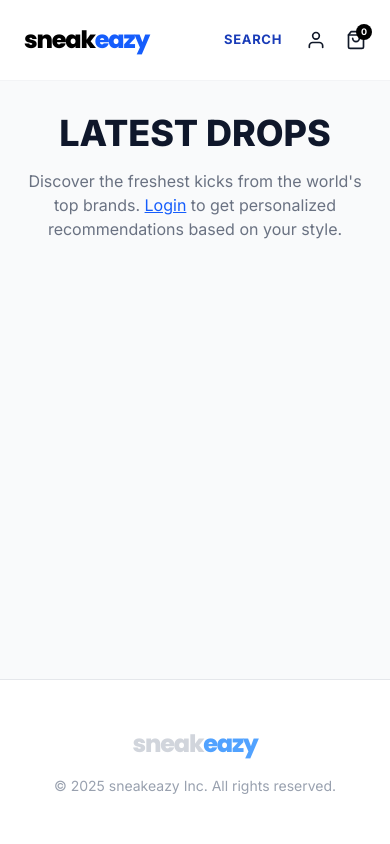
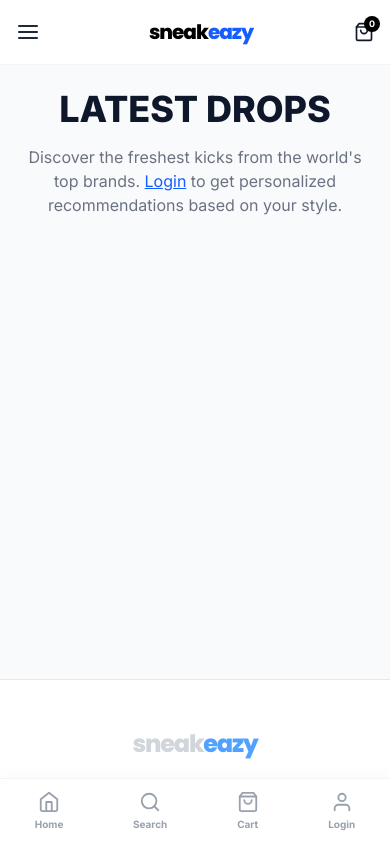
Before and after one commit to cultivatestd-lang/sneakeazy, a PHP site: page / in a window 390 px wide. Run offline with PHP 8.4, Linux system fonts and the light colour scheme; data that the repository does not hold is empty.

Commit message:
Optimize U for mobile responsiveness (Bottom Nav, Header, Grid)

```diff
--- a/index.php
+++ b/index.php
@@ -642,43 +642,49 @@ if ($page === 'detail' && isset($_GET['product_id'])) {
 <body class="bg-gray-50 text-slate-900 min-h-screen flex flex-col">
 
     <!-- Header -->
-    <header class="sticky top-0 z-50 bg-white border-b border-gray-100" x-data="{ searchOpen: false }">
-        <div class="max-w-[1440px] mx-auto px-6 h-20 flex items-center justify-between">
+    <header class="sticky top-0 z-50 bg-white/95 backdrop-blur-md border-b border-gray-100 transition-all duration-300"
+        x-data="{ searchOpen: false, mobileMenuOpen: false }">
+        <div class="max-w-[1440px] mx-auto px-4 sm:px-6 h-16 sm:h-20 flex items-center justify-between">
 
-            <!-- Left: Logo & Nav -->
-            <div class="flex items-center gap-12">
+            <!-- Mobile Menu Button -->
+            <button @click="mobileMenuOpen = !mobileMenuOpen"
+                class="lg:hidden p-2 -ml-2 text-gray-800 focus:outline-none">
+                <svg xmlns="http://www.w3.org/2000/svg" width="24" height="24" viewBox="0 0 24 24" fill="none"
+                    stroke="currentColor" stroke-width="2" stroke-linecap="round" stroke-linejoin="round">
+                    <line x1="3" y1="12" x2="21" y2="12"></line>
+                    <line x1="3" y1="6" x2="21" y2="6"></line>
+                    <line x1="3" y1="18" x2="21" y2="18"></line>
+                </svg>
+            </button>
+
             <!-- Logo -->
-                <a href="index.php" class="text-2xl font-black tracking-tighter text-black lowercase"
+            <a href="index.php"
+                class="text-xl sm:text-2xl font-black tracking-tighter text-black lowercase flex-shrink-0"
                 style="font-family: 'Poppins', sans-serif;">
                 sneak<span class="text-blue-600">eazy</span>
             </a>
 
             <!-- Desktop Nav -->
-                <nav
-                    class="hidden lg:flex items-center gap-8 text-[13px] font-bold tracking-wider uppercase text-gray-800">
+            <nav class="hidden lg:flex items-center gap-8 text-[13px] font-bold tracking-wider uppercase text-gray-800">
                 <a href="index.php?filter=all" class="hover:text-blue-600 transition-colors">Shop By</a>
                 <a href="index.php?filter=new" class="hover:text-blue-600 transition-colors">Releases</a>
                 <a href="index.php?filter=brands" class="hover:text-blue-600 transition-colors">Brands</a>
-                    <a href="index.php?filter=features" class="hover:text-blue-600 transition-colors">Features</a>
                 <a href="index.php?filter=sale" class="text-red-500 hover:text-red-600 transition-colors">Sale</a>
                 <?php if ($currentUser): ?>
                     <a href="index.php?filter=foryou" class="text-blue-600">For You</a>
                 <?php endif; ?>
             </nav>
-            </div>
 
             <!-- Right: Actions -->
-            <div class="flex items-center gap-6">
-
-                <!-- Search Trigger -->
-                <div class="relative">
+            <div class="flex items-center gap-3 sm:gap-6">
+                <!-- Search Trigger (Desktop) -->
+                <div class="relative hidden sm:block">
                     <button
                         onclick="document.getElementById('search-container').classList.toggle('hidden'); document.getElementById('search-input').focus();"
                         class="text-[13px] font-bold text-blue-800 uppercase tracking-wider hover:text-blue-600 transition-colors flex items-center gap-1">
                         Search
                     </button>
-
-                    <!-- Search Overlay/Dropdown -->
+                    <!-- Desktop Search Dropdown -->
                     <div id="search-container"
                         class="hidden absolute right-0 top-full mt-4 w-80 bg-white shadow-xl border border-gray-100 p-3 rounded-xl z-50">
                         <form method="GET" action="index.php" class="relative">
@@ -697,21 +703,22 @@ if ($page === 'detail' && isset($_GET['product_id'])) {
                     </div>
                 </div>
 
-                <!-- Icons -->
-                <div class="flex items-center gap-5 text-gray-900">
-                    <!-- Support (Headset) -->
-                    <a href="#" class="hover:text-blue-600 transition-colors hidden sm:block">
+                <!-- Desktop/Tablet User Actions -->
+                <div class="flex items-center gap-4 sm:gap-5 text-gray-900">
+                    <!-- Cart (Visible on Mobile too) -->
+                    <a href="#" class="hover:text-blue-600 transition-colors relative">
                         <svg xmlns="http://www.w3.org/2000/svg" width="20" height="20" viewBox="0 0 24 24" fill="none"
                             stroke="currentColor" stroke-width="2" stroke-linecap="round" stroke-linejoin="round">
-                            <path d="M3 18v-6a9 9 0 0 1 18 0v6"></path>
-                            <path
-                                d="M21 19a2 2 0 0 1-2 2h-1a2 2 0 0 1-2-2v-3a2 2 0 0 1 2-2h3zM3 19a2 2 0 0 0 2 2h1a2 2 0 0 0 2-2v-3a2 2 0 0 0-2-2H3z">
-                            </path>
+                            <path d="M6 2L3 6v14a2 2 0 0 0 2 2h14a2 2 0 0 0 2-2V6l-3-4z"></path>
+                            <line x1="3" y1="6" x2="21" y2="6"></line>
+                            <path d="M16 10a4 4 0 0 1-8 0"></path>
                         </svg>
+                        <span
+                            class="absolute -top-1.5 -right-1.5 bg-black text-white text-[9px] font-bold h-4 w-4 flex items-center justify-center rounded-full">0</span>
                     </a>
 
-                    <!-- User / Login Dropdown -->
-                    <div class="relative" x-data="{ userOpen: false }">
+                    <!-- User Dropdown (Hidden on Mobile, moved to Bottom/Side) -->
+                    <div class="relative hidden sm:block" x-data="{ userOpen: false }">
                         <button @click="userOpen = !userOpen" @click.outside="userOpen = false"
                             class="hover:text-blue-600 transition-colors block focus:outline-none">
                             <svg xmlns="http://www.w3.org/2000/svg" width="20" height="20" viewBox="0 0 24 24"
@@ -723,15 +730,8 @@ if ($page === 'detail' && isset($_GET['product_id'])) {
                         </button>
 
                         <!-- Dropdown Menu -->
-                        <div x-show="userOpen" x-transition:enter="transition ease-out duration-100"
-                            x-transition:enter-start="transform opacity-0 scale-95"
-                            x-transition:enter-end="transform opacity-100 scale-100"
-                            x-transition:leave="transition ease-in duration-75"
-                            x-transition:leave-start="transform opacity-100 scale-100"
-                            x-transition:leave-end="transform opacity-0 scale-95"
-                            class="absolute right-0 mt-3 w-48 bg-white rounded-xl shadow-xl border border-gray-100 py-2 z-50 text-left"
-                            style="display: none;">
-
+                        <div x-show="userOpen" style="display: none;"
+                            class="absolute right-0 mt-3 w-48 bg-white rounded-xl shadow-xl border border-gray-100 py-2 z-50 text-left">
                             <?php if ($currentUser): ?>
                                 <div class="px-4 py-3 border-b border-gray-100 bg-gray-50/50">
                                     <p class="text-[10px] text-gray-500 font-bold uppercase tracking-wider">Signed in as</p>
@@ -739,58 +739,61 @@ if ($page === 'detail' && isset($_GET['product_id'])) {
                                         <?= htmlspecialchars($_SESSION['user_name']) ?>
                                     </p>
                                 </div>
-                                <a href="#"
-                                    class="block px-4 py-2 text-sm text-gray-700 hover:bg-gray-50 hover:text-blue-600 transition-colors">Profile</a>
-                                <a href="#"
-                                    class="block px-4 py-2 text-sm text-gray-700 hover:bg-gray-50 hover:text-blue-600 transition-colors">Settings</a>
-                                <div class="h-px bg-gray-100 my-1"></div>
                                 <a href="?action=logout"
                                     class="block px-4 py-2 text-sm text-red-600 hover:bg-red-50 transition-colors font-medium">Log
                                     Out</a>
                             <?php else: ?>
-                                <div class="px-4 py-3 border-b border-gray-100">
-                                    <p class="text-sm font-medium text-gray-900">Welcome!</p>
-                                    <p class="text-xs text-gray-500">Sign in to get personalized picks.</p>
-                                </div>
-                                <a href="?page=login"
-                                    class="block px-4 py-2 text-sm text-gray-700 hover:bg-gray-50 hover:text-blue-600 transition-colors">Log
+                                <a href="?page=login" class="block px-4 py-2 text-sm text-gray-700 hover:text-blue-600">Log
                                     In</a>
-                                <a href="?page=signup"
-                                    class="block px-4 py-2 text-sm font-bold text-blue-600 hover:bg-blue-50 transition-colors">Register</a>
+                                <a href="?page=signup" class="block px-4 py-2 text-sm font-bold text-blue-600">Register</a>
                             <?php endif; ?>
                         </div>
                     </div>
-
-                    <!-- Wishlist (Heart) -->
-                    <a href="#" class="hover:text-blue-600 transition-colors hidden sm:block">
-                        <svg xmlns="http://www.w3.org/2000/svg" width="20" height="20" viewBox="0 0 24 24" fill="none"
-                            stroke="currentColor" stroke-width="2" stroke-linecap="round" stroke-linejoin="round">
-                            <path
-                                d="M20.84 4.61a5.5 5.5 0 0 0-7.78 0L12 5.67l-1.06-1.06a5.5 5.5 0 0 0-7.78 7.78l1.06 1.06L12 21.23l7.78-7.78 1.06-1.06a5.5 5.5 0 0 0 0-7.78z">
-                            </path>
-                        </svg>
-                    </a>
-
-                    <!-- Cart (Bag) -->
-                    <a href="#" class="hover:text-blue-600 transition-colors relative">
-                        <svg xmlns="http://www.w3.org/2000/svg" width="20" height="20" viewBox="0 0 24 24" fill="none"
-                            stroke="currentColor" stroke-width="2" stroke-linecap="round" stroke-linejoin="round">
-                            <path d="M6 2L3 6v14a2 2 0 0 0 2 2h14a2 2 0 0 0 2-2V6l-3-4z"></path>
-                            <line x1="3" y1="6" x2="21" y2="6"></line>
-                            <path d="M16 10a4 4 0 0 1-8 0"></path>
-                        </svg>
-                        <span
-                            class="absolute -top-1.5 -right-1.5 bg-black text-white text-[9px] font-bold h-4 w-4 flex items-center justify-center rounded-full">0</span>
-                    </a>
                 </div>
             </div>
         </div>
 
-        <!-- Mobile Nav Bar (Bottom fixed or simple list below) -->
-        <!-- Keeping it simple for now as desktop was priority -->
+        <!-- Mobile Menu (Drawer) -->
+        <div x-show="mobileMenuOpen"
+            class="lg:hidden absolute top-16 left-0 w-full bg-white border-b border-gray-100 shadow-xl p-4 flex flex-col gap-4 z-40"
+            x-transition:enter="transition ease-out duration-200" x-transition:enter-start="opacity-0 -translate-y-2"
+            x-transition:enter-end="opacity-100 translate-y-0" style="display: none;">
+
+            <!-- Mobile Search -->
+            <form method="GET" action="index.php" class="relative w-full">
+                <input type="text" name="search" value="<?= htmlspecialchars($searchQuery ?? '') ?>"
+                    placeholder="Search sneakers..."
+                    class="w-full bg-gray-100 border-none rounded-lg pl-4 pr-10 py-3 text-sm focus:ring-2 focus:ring-blue-500">
+                <button type="submit" class="absolute right-3 top-1/2 -translate-y-1/2 text-gray-400">
+                    <svg xmlns="http://www.w3.org/2000/svg" class="h-4 w-4" fill="none" viewBox="0 0 24 24"
+                        stroke="currentColor">
+                        <path stroke-linecap="round" stroke-linejoin="round" stroke-width="2"
+                            d="M21 21l-6-6m2-5a7 7 0 11-14 0 7 7 0 0114 0z" />
+                    </svg>
+                </button>
+            </form>
+
+            <nav class="flex flex-col gap-2 font-bold text-gray-800">
+                <a href="index.php?filter=all" class="py-2 border-b border-gray-50">Shop All</a>
+                <a href="index.php?filter=new" class="py-2 border-b border-gray-50">New Releases</a>
+                <a href="index.php?filter=sale" class="py-2 border-b border-gray-50 text-red-500">Sale</a>
+                <?php if ($currentUser): ?>
+                    <a href="index.php?filter=foryou" class="py-2 text-blue-600">For You</a>
+                    <a href="?action=logout" class="py-2 text-sm text-gray-500 font-normal">Log Out
+                        (<?= htmlspecialchars($_SESSION['user_name']) ?>)</a>
+                <?php else: ?>
+                    <div class="flex gap-2 mt-2">
+                        <a href="?page=login" class="flex-1 text-center py-2 border border-gray-200 rounded-lg text-sm">Log
+                            In</a>
+                        <a href="?page=signup"
+                            class="flex-1 text-center py-2 bg-black text-white rounded-lg text-sm shadow-md">Sign Up</a>
+                    </div>
+                <?php endif; ?>
+            </nav>
+        </div>
     </header>
 
-    <main class="flex-grow max-w-7xl w-full mx-auto px-4 sm:px-6 lg:px-8 py-8">
+    <main class="flex-grow max-w-7xl w-full mx-auto px-4 sm:px-6 lg:px-8 py-6 mb-16">
 
         <!-- LOGIN PAGE -->
         <?php if ($page === 'login'): ?>
@@ -894,7 +897,7 @@ if ($page === 'detail' && isset($_GET['product_id'])) {
             }">
 
                 <!-- GRID -->
-                <div x-ref="productGrid" class="grid grid-cols-2 md:grid-cols-3 lg:grid-cols-4 gap-6 mb-16">
+                <div x-ref="productGrid" class="grid grid-cols-2 md:grid-cols-3 lg:grid-cols-4 gap-3 sm:gap-6 mb-12">
                     <?php foreach ($displayProducts as $product): ?>
                         <?= renderProductCard($product); ?>
                     <?php endforeach; ?>
@@ -1070,6 +1073,54 @@ if ($page === 'detail' && isset($_GET['product_id'])) {
         </div>
     </footer>
 
+    <!-- BOTTOM MOBILE NAVIGATION (App-like) -->
+    <div
+        class="fixed bottom-0 left-0 w-full bg-white border-t border-gray-100 flex justify-around py-3 pb-safe z-50 md:hidden shadow-[0_-5px_15px_rgba(0,0,0,0.02)]">
+        <a href="index.php"
+            class="flex flex-col items-center gap-1 text-gray-400 <?= ($page === 'home' && !$searchQuery) ? 'text-black' : '' ?>">
+            <svg xmlns="http://www.w3.org/2000/svg" width="22" height="22" viewBox="0 0 24 24" fill="none"
+                stroke="currentColor" stroke-width="2" stroke-linecap="round" stroke-linejoin="round">
+                <path d="M3 9l9-7 9 7v11a2 2 0 0 1-2 2H5a2 2 0 0 1-2-2z"></path>
+                <polyline points="9 22 9 12 15 12 15 22"></polyline>
+            </svg>
+            <span class="text-[10px] font-bold">Home</span>
+        </a>
+        <a href="javascript:void(0);" onclick="document.getElementById('mobile-search-trigger').click()"
+            class="flex flex-col items-center gap-1 text-gray-400">
+            <svg xmlns="http://www.w3.org/2000/svg" width="22" height="22" viewBox="0 0 24 24" fill="none"
+                stroke="currentColor" stroke-width="2" stroke-linecap="round" stroke-linejoin="round">
+                <circle cx="11" cy="11" r="8"></circle>
+                <line x1="21" y1="21" x2="16.65" y2="16.65"></line>
+            </svg>
+            <span class="text-[10px] font-bold">Search</span>
+        </a>
+        <!-- Invisible trigger for Alpine -->
+        <button id="mobile-search-trigger" class="hidden" @click="mobileMenuOpen = true"></button>
+
+        <a href="#" class="flex flex-col items-center gap-1 text-gray-400">
+            <div class="relative">
+                <svg xmlns="http://www.w3.org/2000/svg" width="22" height="22" viewBox="0 0 24 24" fill="none"
+                    stroke="currentColor" stroke-width="2" stroke-linecap="round" stroke-linejoin="round">
+                    <path d="M6 2L3 6v14a2 2 0 0 0 2 2h14a2 2 0 0 0 2-2V6l-3-4z"></path>
+                    <line x1="3" y1="6" x2="21" y2="6"></line>
+                    <path d="M16 10a4 4 0 0 1-8 0"></path>
+                </svg>
+                <?php if (false): ?><span
+                        class="absolute -top-1 -right-1 bg-red-500 w-2 h-2 rounded-full"></span><?php endif; ?>
+            </div>
+            <span class="text-[10px] font-bold">Cart</span>
+        </a>
+        <a href="<?= $currentUser ? '?page=detail' : '?page=login' ?>"
+            class="flex flex-col items-center gap-1 text-gray-400 <?= ($page === 'login' || $page === 'signup') ? 'text-black' : '' ?>">
+            <svg xmlns="http://www.w3.org/2000/svg" width="22" height="22" viewBox="0 0 24 24" fill="none"
+                stroke="currentColor" stroke-width="2" stroke-linecap="round" stroke-linejoin="round">
+                <path d="M20 21v-2a4 4 0 0 0-4-4H8a4 4 0 0 0-4 4v2"></path>
+                <circle cx="12" cy="7" r="4"></circle>
+            </svg>
+            <span class="text-[10px] font-bold"><?= $currentUser ? 'Me' : 'Login' ?></span>
+        </a>
+    </div>
+
 </body>
 
 </html>
```
Also changed, not shown: api/index.php (+124 -73 lines). Lines whose indentation alone changed are shown as unchanged.
